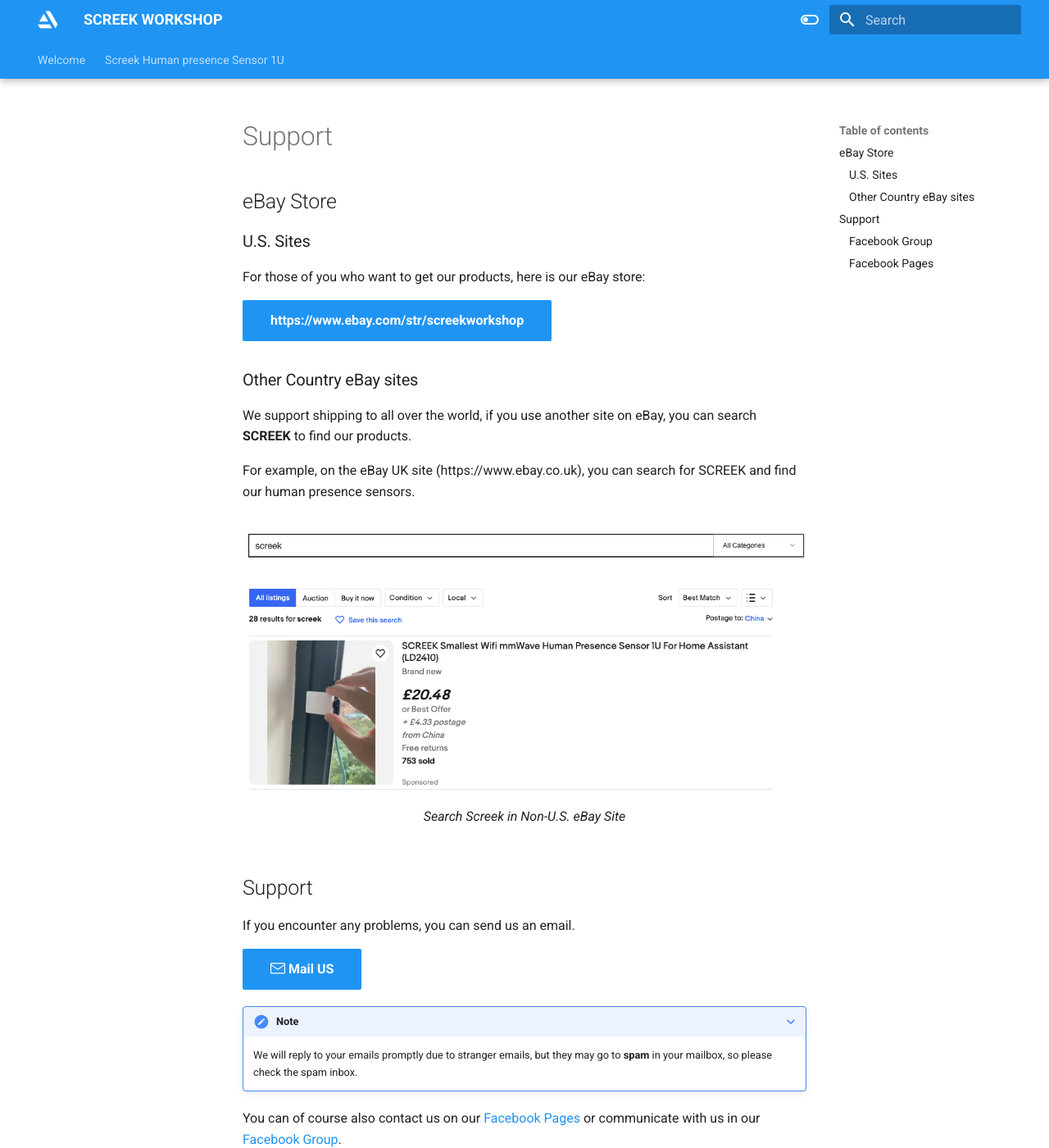
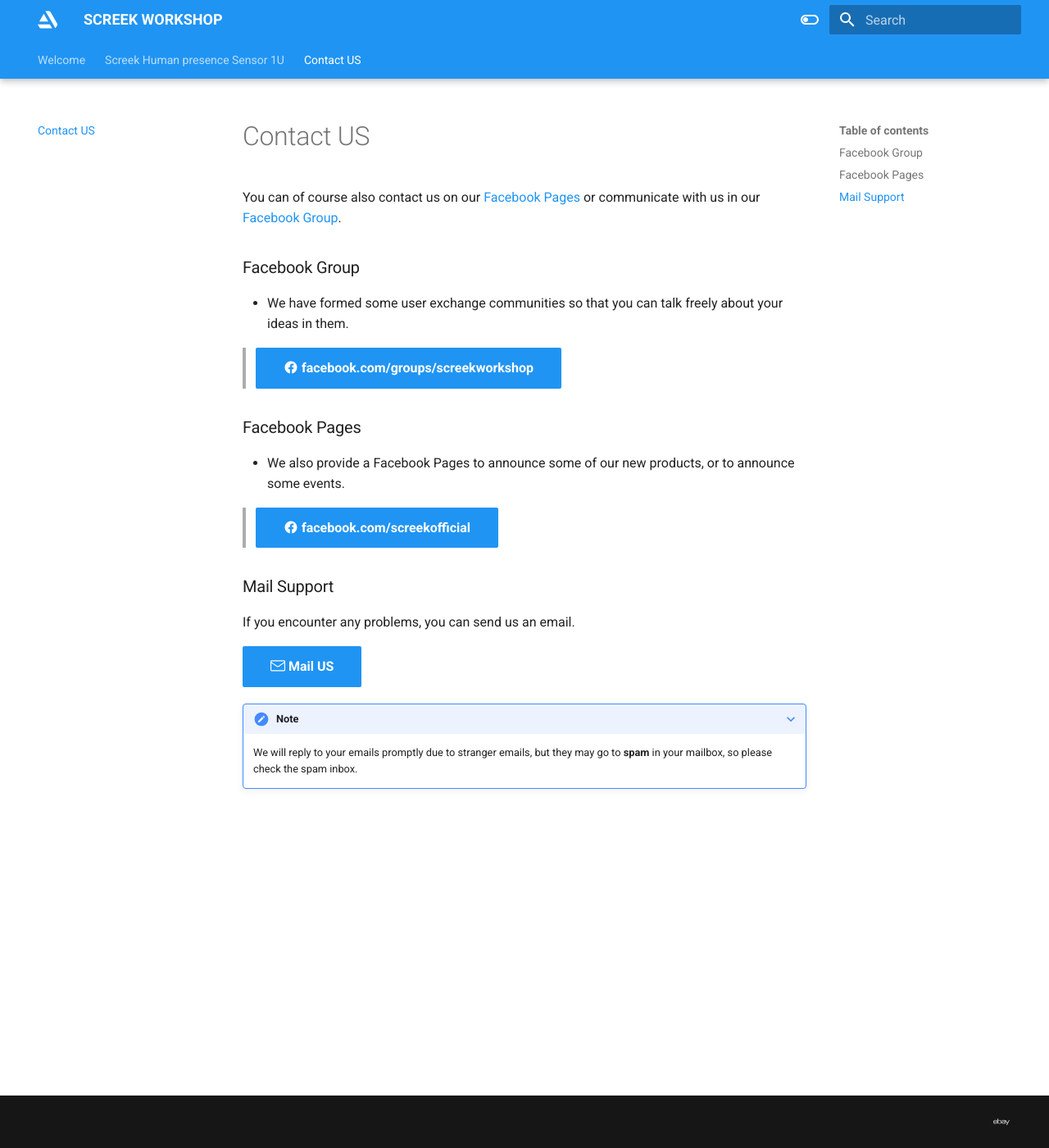
Before and after one commit to screek-workshop/sites, an MkDocs documentation site: the page built from docs/support.md, in a window 1280 px wide and 1400 px high. Shown: the whole window at 82% size. Built offline with MkDocs 1.6.1 and Material for MkDocs 9.7.7, drawn with Linux system fonts in a browser that asks for light colours.

Commit message:
增加支持页面

```diff
--- a/docs/support.md
+++ b/docs/support.md
@@ -3,30 +3,6 @@
 hide:
   - feedback
 ---
-
-## eBay Store
-### U.S. Sites
-For those of you who want to get our products, here is our eBay store:
-
-[https://www.ebay.com/str/screekworkshop](https://www.ebay.com/str/screekworkshop){.md-button .md-button--primary}
-
-### Other Country eBay sites
-We support shipping to all over the world, if you use another site on eBay, you can search **SCREEK** to find our products.
-
-For example, on the eBay UK site (https://www.ebay.co.uk), you can search for SCREEK and find our human presence sensors.
-<figure markdown>
-  ![](assets/screek_on_other_ebay_site.png)
-  <figcaption>Search Screek in Non-U.S. eBay Site</figcaption>
-</figure>
-
-## Support
-
-If you encounter any problems, you can send us an email.
-
-[:octicons-mail-24: Mail US](mailto:screek_workshop@icloud.com){.md-button .md-button--primary}
-
-???+ Note
-    We will reply to your emails promptly due to stranger emails, but they may go to **spam** in your mailbox, so please check the spam inbox.
 
 You can of course also contact us on our [Facebook Pages](#facebook-pages) or communicate with us in our [Facebook Group](#facebook-group).
 
@@ -39,3 +15,11 @@
 - We also provide a Facebook Pages to announce some of our new products, or to announce some events.
 
 > [:material-facebook: facebook.com/screekofficial](https://www.facebook.com/screekofficial){ .md-button .md-button--primary}
+
+### Mail Support
+If you encounter any problems, you can send us an email.
+
+[:octicons-mail-24: Mail US](mailto:screek_workshop@icloud.com){.md-button .md-button--primary}
+
+???+ Note
+    We will reply to your emails promptly due to stranger emails, but they may go to **spam** in your mailbox, so please check the spam inbox.
--- a/mkdocs.yml
+++ b/mkdocs.yml
@@ -106,4 +106,4 @@
       - Frimware Upgrade: 1u/firmware.md
       # - Hilink APP: presence_sensor/hilink_app.md
       # - FAQ: presence_sensor/faq.md
-  # - Support: support.md
+  - Contact US: support.md
```
Also changed, not shown: docs/1u/troubleshooting.md (+4 -0 lines), docs/index.md (+0 -21 lines).
